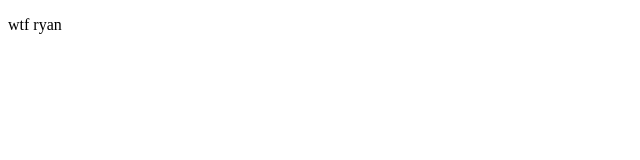
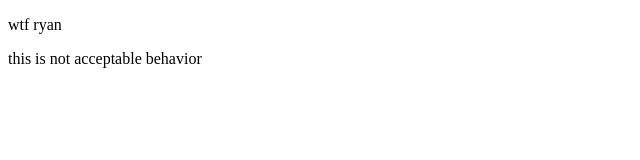
Before and after one commit to thebreu/uhazitsplash, a plain HTML site: page index.html in a window 1280 px wide. Shown: the whole page, without its empty margins (0-640 px from the left). Drawn offline with Linux system fonts and the light colour scheme.

Commit message:
take that mark

```diff
--- a/index.html
+++ b/index.html
@@ -8,5 +8,6 @@
 </head>
 <body>
 <p>wtf ryan</p>
+<p>this is not acceptable behavior</p>
 </body>
 </html>
```
